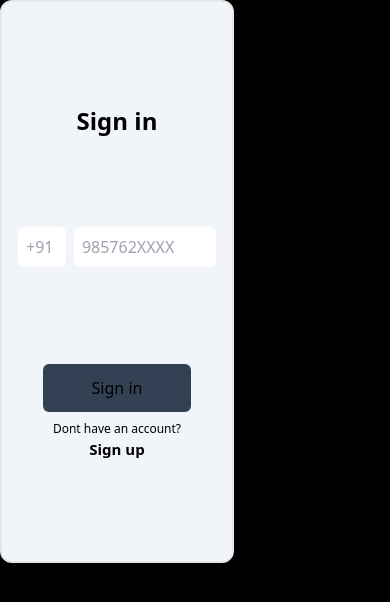
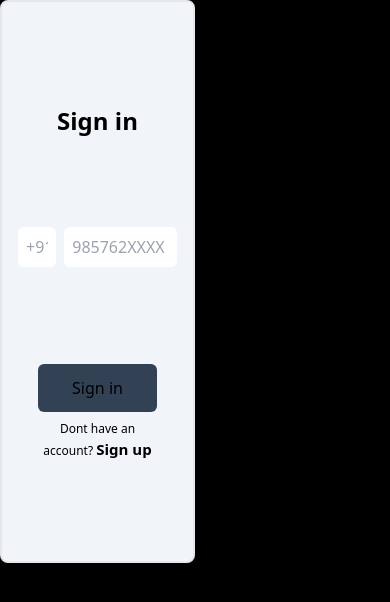
Before and after one commit to ishk9/getYourDiet, a Next.js app in the folder client/: page /Onboarding in a window 390 px wide. Shown: the top 602 px of the page. Built offline with nearby package versions, Linux system fonts and the light colour scheme.

Commit message:
Style: Added responsiveness

```diff
--- a/client/app/Onboarding/page.js
+++ b/client/app/Onboarding/page.js
@@ -8,7 +8,7 @@ import SignupPage from '../Signup/page';
 function OnboardingPage() {
     const {openSignInModal} = useStore();
     return (
-        <div className="h-4/6 md:w-1/5 w-3/5 p-4 rounded-xl absolute z-10 flex flex-col justify-evenly items-center bg-slate-100 border-2 shadow-md">
+        <div className="h-4/6 sm:w-2/5 lg:w-1/5 w-3/6 p-2 rounded-lg absolute z-10 flex flex-col justify-evenly items-center bg-slate-100 border-2 shadow-md">
             {
                 openSignInModal ? <SigninPage /> : <SignupPage />
             }
```
